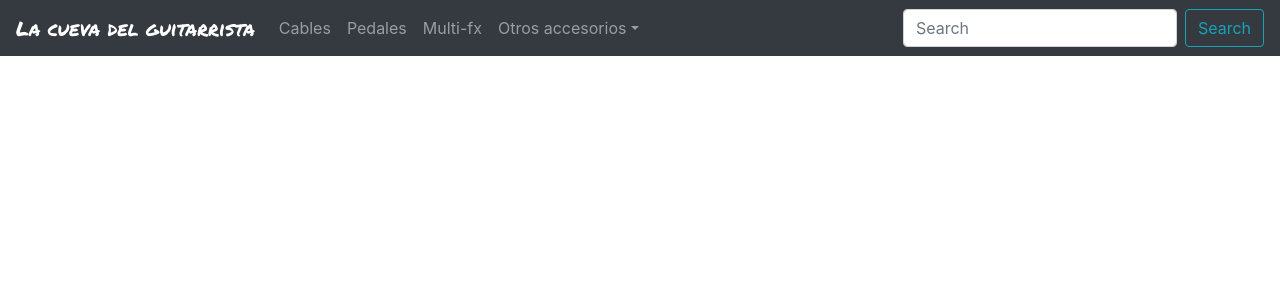
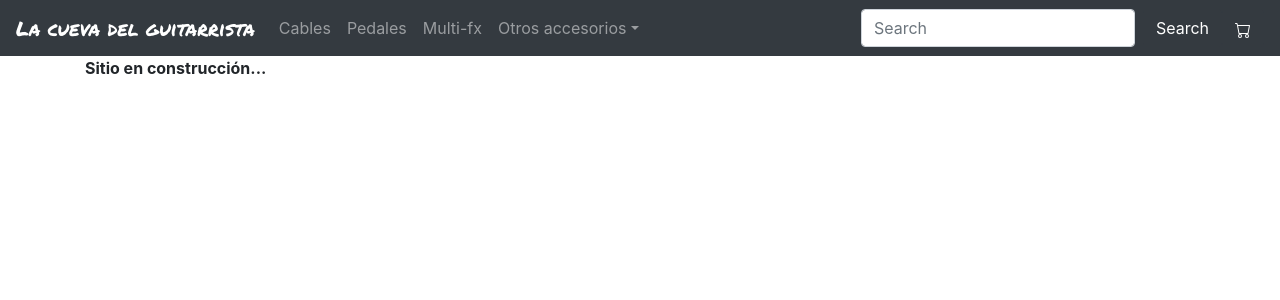
Before and after one commit to JoaquinBonet/accmusicales-bonet, a React (Create React App) app: page / in a window 1280 px wide. Shown: the top 300 px of the page. Built offline with nearby package versions, Linux system fonts and the light colour scheme.

Commit message:
subo CartWidget e ItemListContainer

```diff
--- a/package.json
+++ b/package.json
@@ -10,6 +10,7 @@
     "materialize-css": "^1.0.0-rc.2",
     "react": "^17.0.2",
     "react-bootstrap": "^1.6.0",
+    "react-bootstrap-icons": "^1.5.0",
     "react-dom": "^17.0.2",
     "react-scripts": "4.0.3",
     "web-vitals": "^1.1.2"
--- a/public/index.html
+++ b/public/index.html
@@ -10,7 +10,7 @@
   <link rel="apple-touch-icon" href="%PUBLIC_URL%/logo192.png" />
   <link rel="manifest" href="%PUBLIC_URL%/manifest.json" />
   <link rel="preconnect" href="https://fonts.gstatic.com">
-<link href="https://fonts.googleapis.com/css2?family=Permanent+Marker&display=swap" rel="stylesheet">
+  <link href="https://fonts.googleapis.com/css2?family=Permanent+Marker&display=swap" rel="stylesheet">
 
   <title>Accesorios musicales</title>
 </head>
--- a/src/App.js
+++ b/src/App.js
@@ -2,11 +2,15 @@
 import './App.css';
 import {NavBar} from './components/NavBar.js';
 import 'bootstrap/dist/css/bootstrap.min.css';
+import { ItemListContainer } from './components/ItemListContainer';
 
 
 
 function App() {
-  return <NavBar  />;
+  return <>
+    <NavBar  />
+    <ItemListContainer />
+  </>
 }
 
 export default App;
--- /dev/null
+++ b/src/components/CartWidget.js
@@ -0,0 +1,6 @@
+import React from 'react';
+import { Cart } from 'react-bootstrap-icons';
+
+export const CartWidget = () => {
+    return <button className="btn btn-dark"> <Cart /></button>
+}
--- /dev/null
+++ b/src/components/ItemListContainer.js
@@ -0,0 +1,5 @@
+import React from 'react';
+
+export const ItemListContainer = () => {
+    return <div className="container" > <b>Sitio en construcción... </b></div>
+}
--- a/src/components/NavBar.js
+++ b/src/components/NavBar.js
@@ -5,6 +5,7 @@ import Nav from 'react-bootstrap/Nav'
 import Form from 'react-bootstrap/Form'
 import FormControl from 'react-bootstrap/FormControl'
 import NavDropdown from 'react-bootstrap/NavDropdown'
+import { CartWidget } from './CartWidget.js'
 
 
 
@@ -25,10 +26,14 @@ export const NavBar = () => {
                         <NavDropdown.Divider />
                         <NavDropdown.Item href="#action/3.4">Otros</NavDropdown.Item>
                     </NavDropdown>
+
                 </Nav>
                 <Form inline>
+
                     <FormControl type="text" placeholder="Search" className="mr-sm-2" />
-                    <Button variant="outline-info">Search</Button>
+                    <Button variant="dark">Search</Button>
+                    <CartWidget></CartWidget>
+
                 </Form>
 
             </Navbar.Collapse>
```
Also changed, not shown: 1 other file (tests, documents, lock files or other folders).
